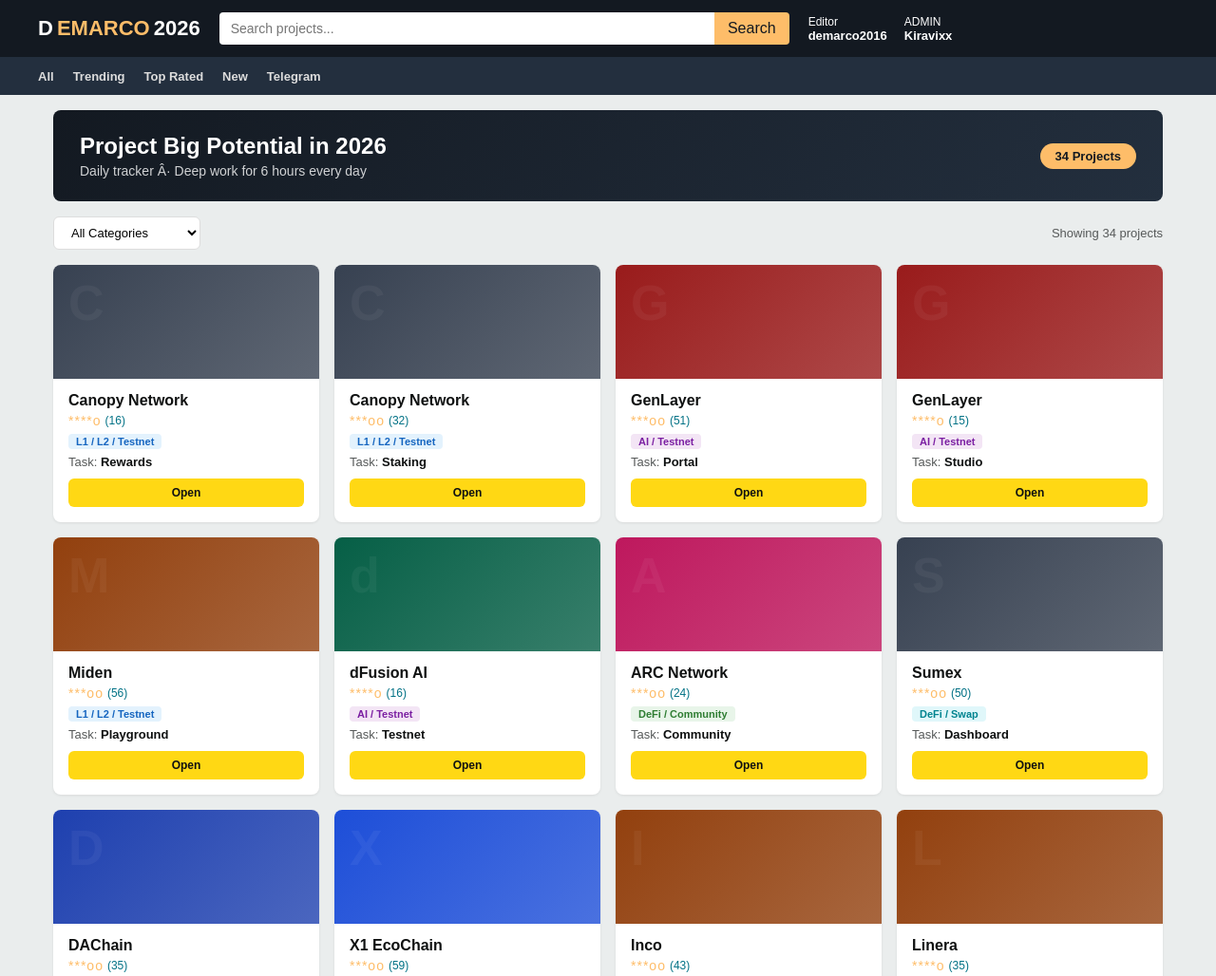
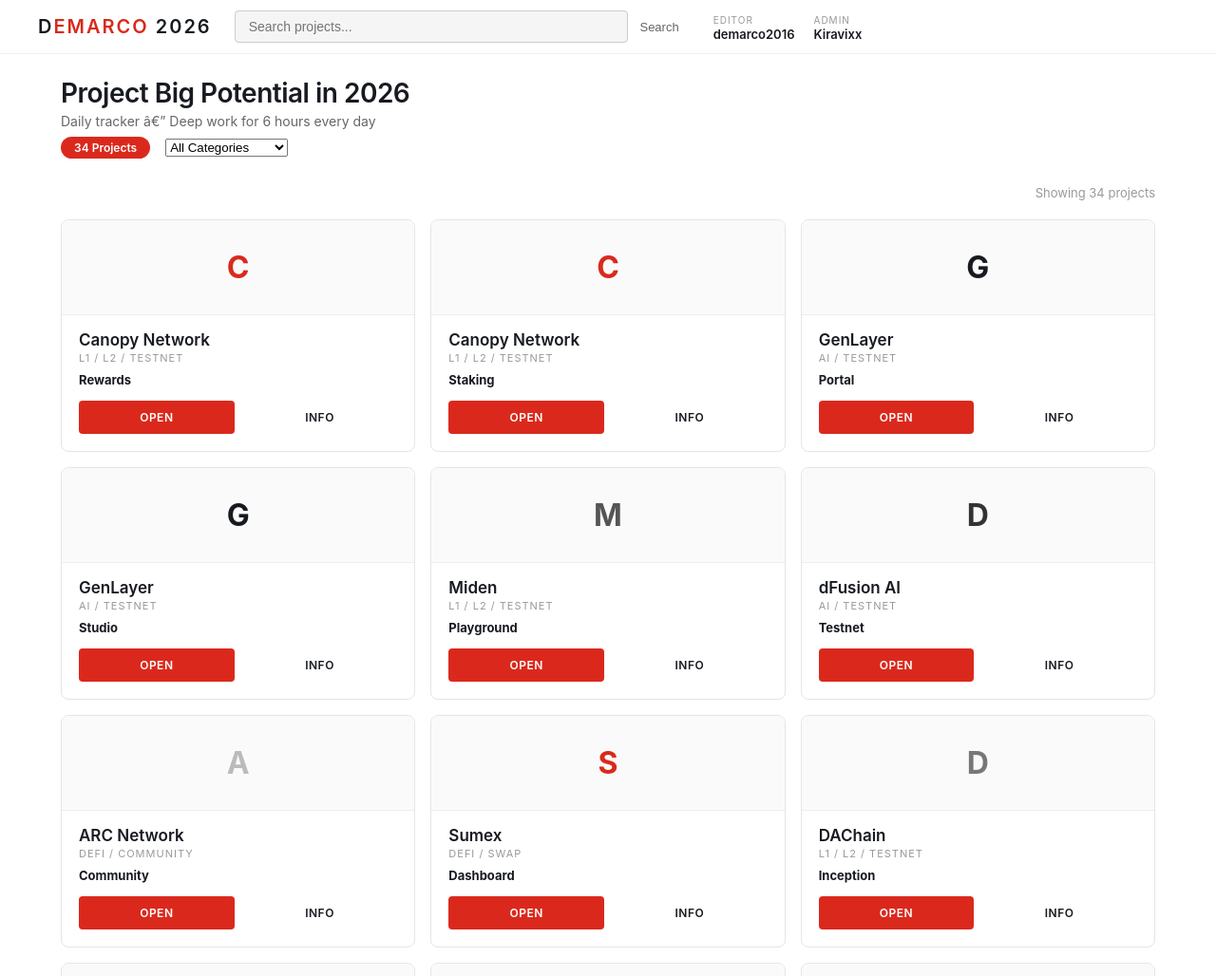
Before and after one commit to demarco2016/demarco-2026, a plain HTML site: page index.html in a window 1280 px wide. Shown: the top 1028 px of the page at 95% size. Drawn offline with Linux system fonts and the light colour scheme.

Commit message:
Tesla-style clean design

```diff
--- a/index.html
+++ b/index.html
@@ -3,19 +3,19 @@
 <head>
     <meta charset="UTF-8">
     <meta name="viewport" content="width=device-width, initial-scale=1.0">
-    <title>DEMARCO 2026 - Project Big Potential</title>
+    <title>DEMARCO 2026 â€” Project Tracker</title>
     <style>
         * { margin: 0; padding: 0; box-sizing: border-box; }
         body {
-            font-family: 'Amazon Ember', Arial, sans-serif;
-            background: #eaeded;
-            color: #0f1111;
+            font-family: -apple-system, BlinkMacSystemFont, 'Segoe UI', Roboto, Arial, sans-serif;
+            background: #fff;
+            color: #171a20;
             min-height: 100vh;
         }
         .navbar {
-            background: #131921;
-            color: #fff;
-            padding: 0 20px;
+            background: #fff;
+            border-bottom: 1px solid #eee;
+            padding: 0 24px;
             position: sticky;
             top: 0;
             z-index: 50;
@@ -25,239 +25,212 @@
             margin: 0 auto;
             display: flex;
             align-items: center;
-            height: 60px;
-            gap: 20px;
+            height: 56px;
+            gap: 24px;
         }
         .nav-logo {
-            font-size: 22px;
-            font-weight: 800;
-            color: #fff;
-            display: flex;
-            align-items: center;
-            gap: 4px;
-            white-space: nowrap;
+            font-size: 20px;
+            font-weight: 600;
+            letter-spacing: 2px;
+            text-transform: uppercase;
+            color: #171a20;
         }
-        .nav-logo span { color: #febd69; }
+        .nav-logo span { color: #da291c; }
         .nav-search {
             flex: 1;
             display: flex;
-            max-width: 600px;
+            max-width: 480px;
         }
         .nav-search input {
             flex: 1;
-            padding: 8px 12px;
-            border: none;
-            border-radius: 4px 0 0 4px;
+            padding: 8px 14px;
+            border: 1px solid #ccc;
+            border-radius: 4px;
             font-size: 14px;
             outline: none;
+            background: #f5f5f5;
+            transition: .2s;
+        }
+        .nav-search input:focus {
+            border-color: #da291c;
+            background: #fff;
         }
         .nav-search button {
-            background: #febd69;
+            background: none;
             border: none;
-            padding: 8px 14px;
-            border-radius: 0 4px 4px 0;
+            padding: 8px 12px;
             cursor: pointer;
-            font-size: 16px;
-            color: #131921;
+            font-size: 13px;
+            color: #666;
+            font-weight: 500;
         }
         .nav-links {
             display: flex;
-            gap: 18px;
+            gap: 20px;
             font-size: 12px;
             white-space: nowrap;
         }
         .nav-links div { cursor: default; }
-        .nav-links .bold { font-weight: 700; font-size: 13px; }
-        .subnav {
-            background: #232f3e;
+        .nav-links .bold { font-weight: 600; font-size: 13px; color: #171a20; }
+        .nav-links .label { color: #999; font-size: 10px; text-transform: uppercase; letter-spacing: 1px; }
+        .container { max-width: 1200px; margin: 0 auto; padding: 24px 24px 0; }
+        .banner {
+            margin-bottom: 28px;
+        }
+        .banner h1 {
+            font-size: 28px;
+            font-weight: 600;
+            color: #171a20;
+            letter-spacing: -.5px;
+        }
+        .banner p {
+            font-size: 14px;
+            color: #666;
+            margin-top: 4px;
+        }
+        .banner-meta {
+            display: flex;
+            gap: 16px;
+            align-items: center;
+            margin-top: 8px;
+        }
+        .banner-meta .badge {
+            background: #da291c;
             color: #fff;
-            padding: 0 20px;
-        }
-        .subnav-inner {
-            max-width: 1200px;
-            margin: 0 auto;
-            display: flex;
-            align-items: center;
-            height: 40px;
-            gap: 20px;
-            font-size: 13px;
+            padding: 4px 14px;
+            border-radius: 12px;
+            font-size: 12px;
             font-weight: 600;
-        }
-        .subnav-inner span { cursor: default; color: #ddd; }
-        .container { max-width: 1200px; margin: 0 auto; padding: 16px 16px 0; }
-        .banner {
-            background: linear-gradient(135deg, #131921, #232f3e);
-            color: #fff;
-            border-radius: 8px;
-            padding: 24px 28px;
-            margin-bottom: 16px;
-            display: flex;
-            justify-content: space-between;
-            align-items: center;
-            flex-wrap: wrap;
-            gap: 16px;
-        }
-        .banner h1 { font-size: 24px; font-weight: 700; }
-        .banner p { font-size: 14px; opacity: 0.8; margin-top: 4px; }
-        .banner .badge {
-            background: #febd69;
-            color: #131921;
-            padding: 6px 16px;
-            border-radius: 20px;
-            font-weight: 700;
-            font-size: 13px;
         }
         .controls {
             display: flex;
             gap: 10px;
-            margin-bottom: 16px;
+            margin-bottom: 20px;
             flex-wrap: wrap;
             align-items: center;
         }
         .controls select {
             padding: 8px 14px;
-            border: 1px solid #ddd;
-            border-radius: 6px;
+            border: 1px solid #ccc;
+            border-radius: 4px;
             font-size: 13px;
             background: #fff;
             outline: none;
             cursor: pointer;
+            color: #171a20;
         }
+        .controls select:focus { border-color: #da291c; }
         .controls .count {
             font-size: 13px;
-            color: #565959;
+            color: #999;
             margin-left: auto;
         }
         .grid {
             display: grid;
-            grid-template-columns: repeat(auto-fill, minmax(260px, 1fr));
+            grid-template-columns: repeat(auto-fill, minmax(280px, 1fr));
             gap: 16px;
         }
         .card {
-            background: #fff;
+            border: 1px solid #e5e5e5;
             border-radius: 8px;
             overflow: hidden;
-            box-shadow: 0 1px 3px rgba(0,0,0,0.08);
-            transition: all .2s;
+            transition: all .25s;
             display: flex;
             flex-direction: column;
+            background: #fff;
         }
         .card:hover {
-            box-shadow: 0 4px 16px rgba(0,0,0,0.12);
-            transform: translateY(-2px);
+            border-color: #da291c;
+            box-shadow: 0 4px 24px rgba(218,41,28,0.08);
         }
         .card-img {
-            height: 120px;
+            height: 100px;
             display: flex;
             align-items: center;
             justify-content: center;
-            font-size: 40px;
-            font-weight: 800;
-            color: rgba(255,255,255,0.3);
-            position: relative;
+            background: #fafafa;
+            border-bottom: 1px solid #eee;
         }
         .card-img .initial {
-            position: absolute;
-            font-size: 52px;
-            font-weight: 900;
-            opacity: 0.15;
-            top: 10px;
-            left: 16px;
+            font-size: 32px;
+            font-weight: 700;
+            color: #ccc;
+            text-transform: uppercase;
         }
         .card-body {
-            padding: 14px 16px 16px;
+            padding: 16px 18px 18px;
             flex: 1;
             display: flex;
             flex-direction: column;
         }
         .card-title {
-            font-size: 16px;
+            font-size: 17px;
             font-weight: 600;
-            color: #0f1111;
-            margin-bottom: 4px;
+            color: #171a20;
+            margin-bottom: 2px;
         }
-        .card-title:hover { color: #c7511f; }
-        .card-rating {
-            display: flex;
-            align-items: center;
-            gap: 4px;
-            margin-bottom: 6px;
-        }
-        .card-rating .stars { color: #febd69; font-size: 14px; letter-spacing: 1px; }
-        .card-rating .count { color: #007185; font-size: 12px; }
         .card-cat {
             font-size: 11px;
-            color: #565959;
-            margin-bottom: 6px;
-            display: flex;
-            gap: 6px;
-            flex-wrap: wrap;
+            color: #999;
+            text-transform: uppercase;
+            letter-spacing: 1px;
+            margin-bottom: 8px;
         }
-        .card-cat .tag {
-            padding: 2px 8px;
-            border-radius: 4px;
-            font-weight: 600;
-        }
-        .tag-defi { background: #e8f5e9; color: #2e7d32; }
-        .tag-l1 { background: #e3f2fd; color: #1565c0; }
-        .tag-ai { background: #f3e5f5; color: #7b1fa2; }
-        .tag-gaming { background: #fff3e0; color: #e65100; }
-        .tag-dex { background: #e0f7fa; color: #00838f; }
-        .tag-bridge { background: #ffebee; color: #c62828; }
-        .tag-other { background: #f5f5f5; color: #616161; }
         .card-task {
             font-size: 13px;
-            color: #565959;
-            margin-bottom: 10px;
+            color: #666;
+            margin-bottom: 14px;
             flex: 1;
         }
-        .card-task strong { color: #0f1111; }
+        .card-task strong { color: #171a20; }
         .card-footer {
             display: flex;
             gap: 8px;
             align-items: center;
-            flex-wrap: wrap;
         }
         .card-footer .btn {
             flex: 1;
-            padding: 8px 12px;
-            border-radius: 6px;
+            padding: 10px 16px;
+            border-radius: 4px;
             border: none;
             font-size: 12px;
             font-weight: 600;
             cursor: pointer;
             text-align: center;
             text-decoration: none;
-            transition: all .15s;
-            min-width: 80px;
+            transition: all .2s;
+            letter-spacing: .5px;
+            text-transform: uppercase;
         }
         .btn-primary {
-            background: #ffd814;
-            color: #0f1111;
+            background: #da291c;
+            color: #fff;
         }
-        .btn-primary:hover { background: #f7ca00; }
+        .btn-primary:hover { background: #b71c1c; }
         .btn-secondary {
-            background: #f0f2f2;
-            color: #0f1111;
-            border: 1px solid #d5d9d9;
+            background: #fff;
+            color: #171a20;
+            border: 1px solid #ccc;
         }
-        .btn-secondary:hover { background: #e3e6e6; }
+        .btn-secondary:hover { border-color: #da291c; color: #da291c; }
         .footer {
-            background: #232f3e;
-            color: #ddd;
+            border-top: 1px solid #eee;
+            color: #999;
             text-align: center;
             padding: 24px 16px;
-            margin-top: 24px;
-            font-size: 13px;
+            margin-top: 40px;
+            font-size: 12px;
         }
-        .footer strong { color: #fff; }
-        .footer a { color: #febd69; text-decoration: none; }
+        .footer strong { color: #171a20; font-weight: 600; }
+        .footer a { color: #da291c; text-decoration: none; font-weight: 500; }
         .footer a:hover { text-decoration: underline; }
+        .footer span { margin: 0 6px; color: #ccc; }
         @media (max-width: 640px) {
             .nav-links { display: none; }
             .nav-search input { font-size: 13px; }
-            .banner { flex-direction: column; align-items: flex-start; }
             .grid { grid-template-columns: 1fr; }
+            .container { padding: 16px 16px 0; }
+            .banner h1 { font-size: 22px; }
         }
     </style>
 </head>
@@ -270,29 +243,17 @@
             <button>Search</button>
         </div>
         <div class="nav-links">
-            <div>Editor<br><span class="bold">demarco2016</span></div>
-            <div>ADMIN<br><span class="bold">Kiravixx</span></div>
+            <div><span class="label">Editor</span><br><span class="bold">demarco2016</span></div>
+            <div><span class="label">Admin</span><br><span class="bold">Kiravixx</span></div>
         </div>
-    </div>
-</div>
-<div class="subnav">
-    <div class="subnav-inner">
-        <span>All</span>
-        <span>Trending</span>
-        <span>Top Rated</span>
-        <span>New</span>
-        <span>Telegram</span>
     </div>
 </div>
 <div class="container">
     <div class="banner">
-        <div>
         <h1>Project Big Potential in 2026</h1>
-            <p>Daily tracker Â· Deep work for 6 hours every day</p>
-        </div>
+        <p>Daily tracker â€” Deep work for 6 hours every day</p>
+        <div class="banner-meta">
             <div class="badge"><span id="totalProjects">0</span> Projects</div>
-    </div>
-    <div class="controls">
             <select id="categoryFilter" onchange="filterTable()">
                 <option value="">All Categories</option>
                 <option value="DeFi / Swap">DeFi / Swap</option>
@@ -306,12 +267,15 @@
                 <option value="DeFi / Points">DeFi / Points</option>
                 <option value="DeFi / App">DeFi / App</option>
             </select>
+        </div>
+    </div>
+    <div class="controls">
         <div class="count" id="resultCount">Showing 0 projects</div>
     </div>
     <div class="grid" id="cardsContainer"></div>
     <div class="footer">
-        <strong>DEMARCO2016</strong> â€” Editor Â· <strong>Kiravixx</strong> â€” ADMIN <br>
-        <a href="https://t.me/KIRAVIXXXairdrophub" target="_blank">Join on Telegram ></a>
+        <strong>DEMARCO2016</strong><span>â€”</span>Editor<span>Â·</span><strong>Kiravixx</strong><span>â€”</span>ADMIN<br>
+        <a href="https://t.me/KIRAVIXXXairdrophub" target="_blank">Join on Telegram</a>
     </div>
 </div>
 <script>
@@ -351,44 +315,26 @@ const DATA = [
     {proj:"KiiChain",cat:"L1 / L2 / Testnet",task:"Testnet",link:"https://kiichain.io"},
     {proj:"Nemesis Trade",cat:"DeFi / Swap",task:"Trade",link:"https://nemesistrade.io"},
 ];
-function tagClass(cat) {
-    if (cat.includes("Swap")) return "tag-dex";
-    if (cat.includes("Bridge")) return "tag-bridge";
-    if (cat.includes("DeFi")) return "tag-defi";
-    if (cat.includes("AI")) return "tag-ai";
-    if (cat.includes("Gaming")) return "tag-gaming";
-    if (cat.includes("L1")) return "tag-l1";
-    return "tag-other";
-}
-function cardBg(name) {
-    const colors = ["#374151","#991b1b","#065f46","#92400e","#1e40af","#6b21a8","#be185d","#15803d","#b45309","#1d4ed8"];
+const COLORS = ["#da291c","#171a20","#333","#555","#777","#999","#bbb","#ccc","#ddd","#eee"];
+function cardColor(name) {
     let hash = 0;
     for (let i = 0; i < name.length; i++) hash = name.charCodeAt(i) + ((hash << 5) - hash);
-    return colors[Math.abs(hash) % colors.length];
-}
-function rating() {
-    const stars = Math.floor(Math.random() * 2) + 3;
-    return "*".repeat(stars) + "o".repeat(5-stars);
+    return COLORS[Math.abs(hash) % COLORS.length];
 }
 function render(rows) {
     const container = document.getElementById("cardsContainer");
     container.innerHTML = rows.map(r => `
         <div class="card">
-            <div class="card-img" style="background:linear-gradient(135deg,${cardBg(r.proj)},${cardBg(r.proj)}cc)">
-                <div class="initial">${r.proj.charAt(0)}</div>
+            <div class="card-img">
+                <div class="initial" style="color:${cardColor(r.proj)}">${r.proj.charAt(0)}</div>
             </div>
             <div class="card-body">
                 <div class="card-title">${r.proj}</div>
-                <div class="card-rating">
-                    <span class="stars">${rating()}</span>
-                    <span class="count">(${Math.floor(Math.random()*50)+10})</span>
-                </div>
-                <div class="card-cat">
-                    <span class="tag ${tagClass(r.cat)}">${r.cat}</span>
-                </div>
-                <div class="card-task">Task: <strong>${r.task}</strong></div>
+                <div class="card-cat">${r.cat}</div>
+                <div class="card-task"><strong>${r.task}</strong></div>
                 <div class="card-footer">
                     <a href="${r.link}" target="_blank" class="btn btn-primary">Open</a>
+                    <a href="${r.link}" target="_blank" class="btn btn-secondary">Info</a>
                 </div>
             </div>
         </div>
```
Lines whose indentation alone changed are shown as unchanged.
